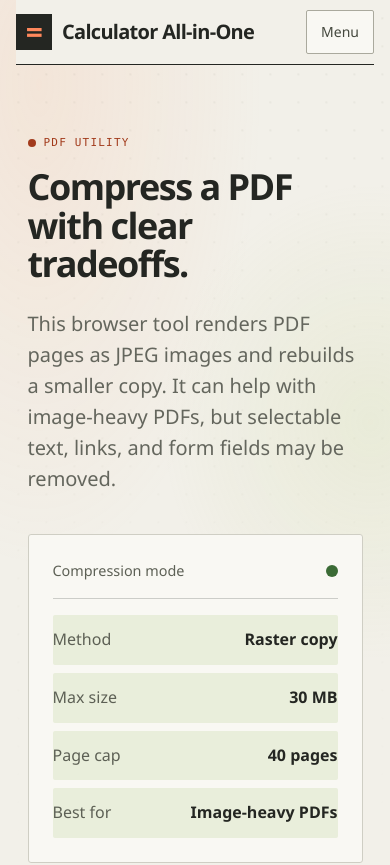
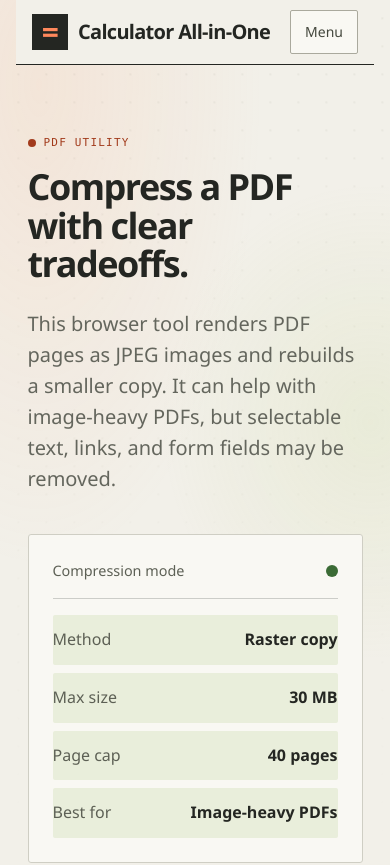
Before and after one commit to Lokeshlokimama/calculator_all-in-one, a website: page compress-pdf/index.html in a window 390 px wide. Shown: the top 865 px of the page. Drawn offline with Linux system fonts and the light colour scheme.

Commit message:
Add responsive inset spacing to shared headers

```diff
--- a/site-theme.css
+++ b/site-theme.css
@@ -67,6 +67,8 @@ html{background:#f2f0e9!important;scrollbar-color:#a49f8d #f2f0e9}.site-themed{b
     z-index: 300;
     background: #f2f0e9 !important;
     padding-block: 12px;
+    padding-inline: clamp(16px, 2vw, 32px);
+    box-sizing: border-box;
 }
 .site-themed .navbar nav { display: none; }
 .site-themed .navbar .mobile-menu { display: block; margin-left: auto; flex-shrink: 0; }
```
